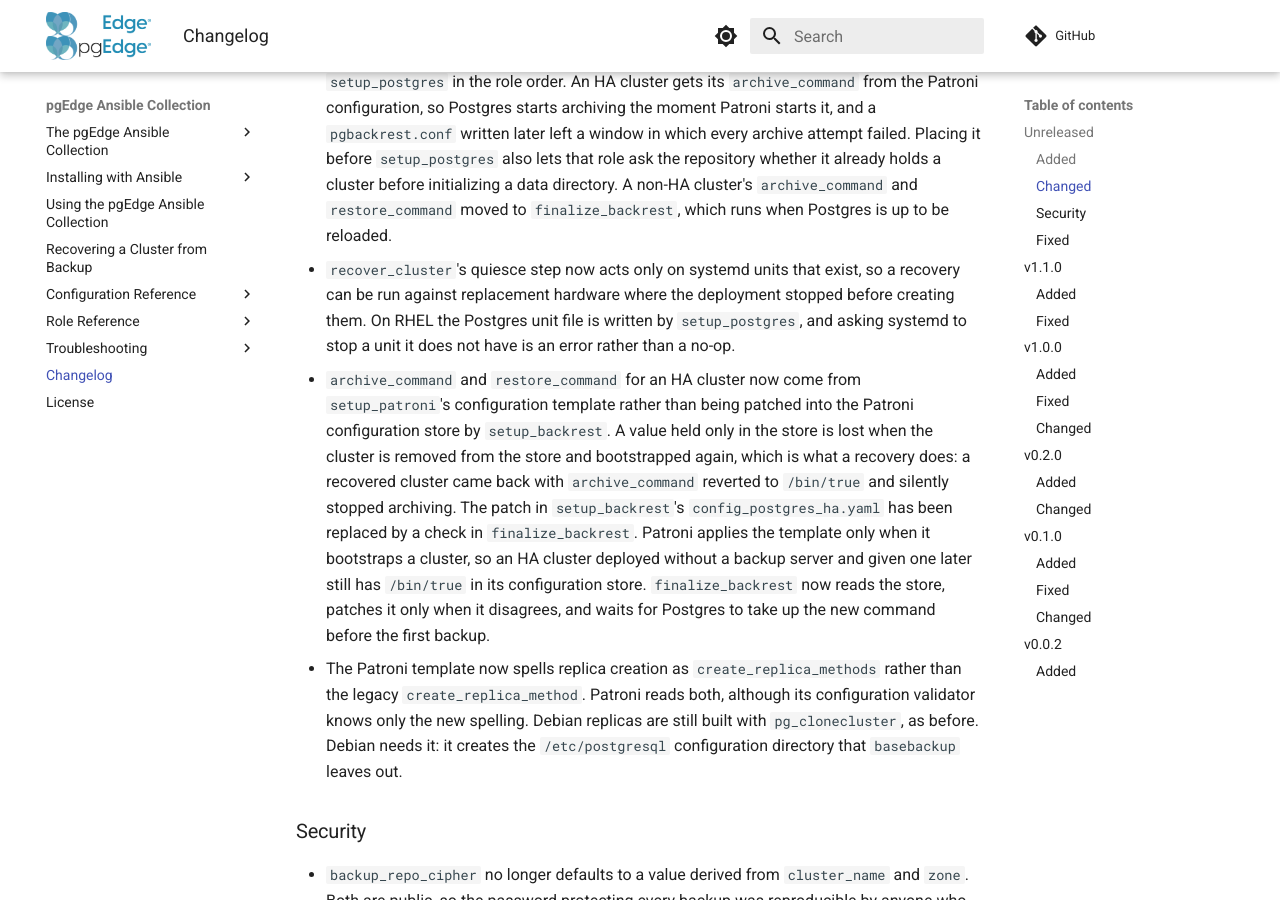
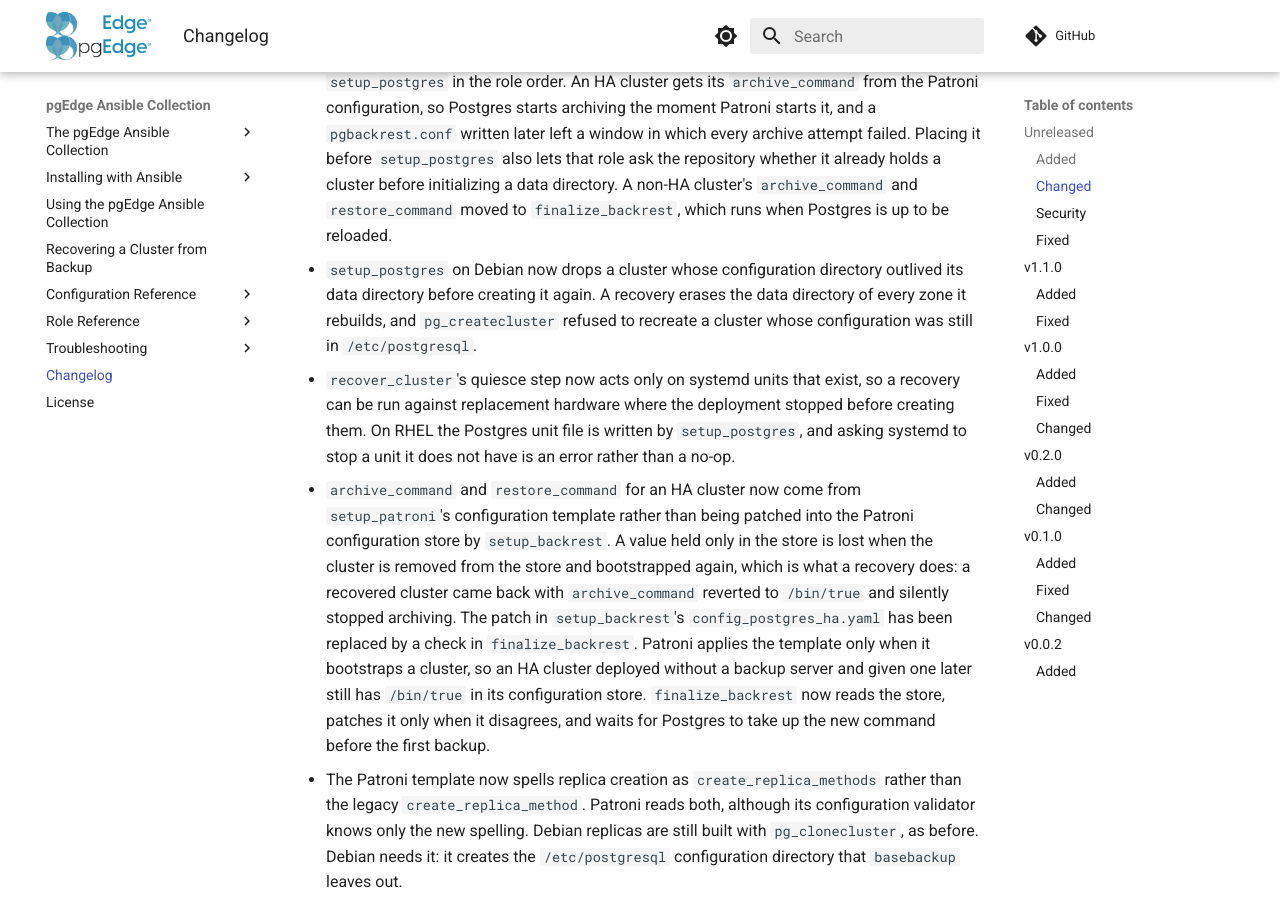
Before and after one commit to pgEdge/pgedge-ansible, an MkDocs documentation site: the page built from docs/CHANGELOG.md, in a window 1280 px wide and 900 px high, scrolled down 3179 px. Built offline with MkDocs 1.6.1 and Material for MkDocs 9.7.7, drawn with Linux system fonts in a browser that asks for light colours; comment, search, counter and statistics services are not loaded.

Commit message:
Let Debian recreate a cluster whose data directory was erased
A recovery erases the data directory of every zone it rebuilds, but the
Debian cluster configuration in /etc/postgresql survives, and
pg_createcluster refused to create the cluster over it. setup_postgres
now drops a cluster that has configuration but no PG_VERSION first, as
pg_clonecluster_patroni does before cloning a replica.

Co-Authored-By: Claude Opus 5.5 (1M context) <noreply@anthropic.com>

```diff
--- a/docs/CHANGELOG.md
+++ b/docs/CHANGELOG.md
@@ -144,6 +144,10 @@ cluster can never discard the recovery point its repository was holding.
   holds a cluster before initializing a data directory. A non-HA cluster's
   `archive_command` and `restore_command` moved to `finalize_backrest`, which runs
   when Postgres is up to be reloaded.
+- `setup_postgres` on Debian now drops a cluster whose configuration directory
+  outlived its data directory before creating it again. A recovery erases the
+  data directory of every zone it rebuilds, and `pg_createcluster` refused to
+  recreate a cluster whose configuration was still in `/etc/postgresql`.
 - `recover_cluster`'s quiesce step now acts only on systemd units that exist, so
   a recovery can be run against replacement hardware where the deployment
   stopped before creating them. On RHEL the Postgres unit file is written by
```
Also changed, not shown: 1 other file.
